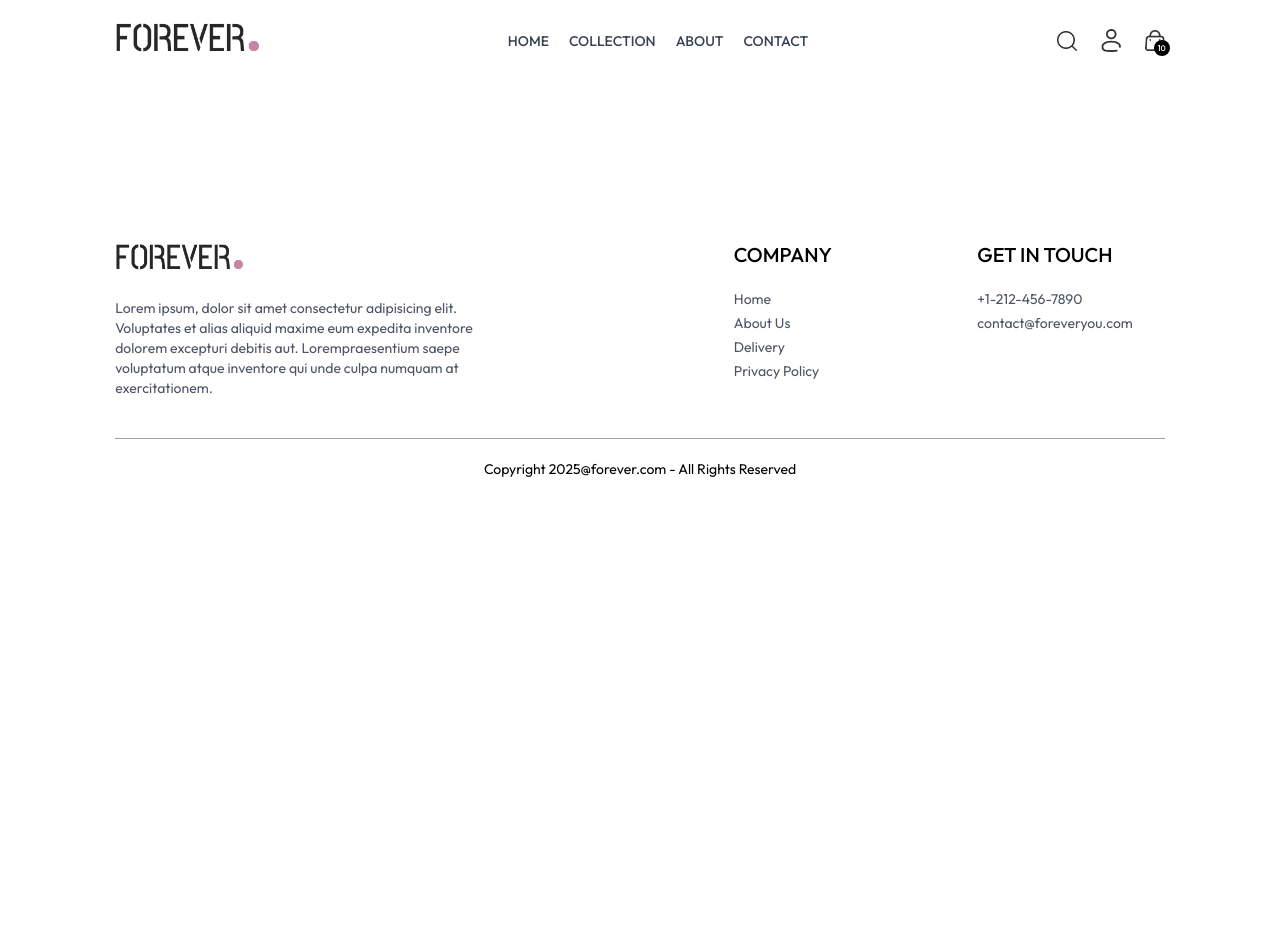
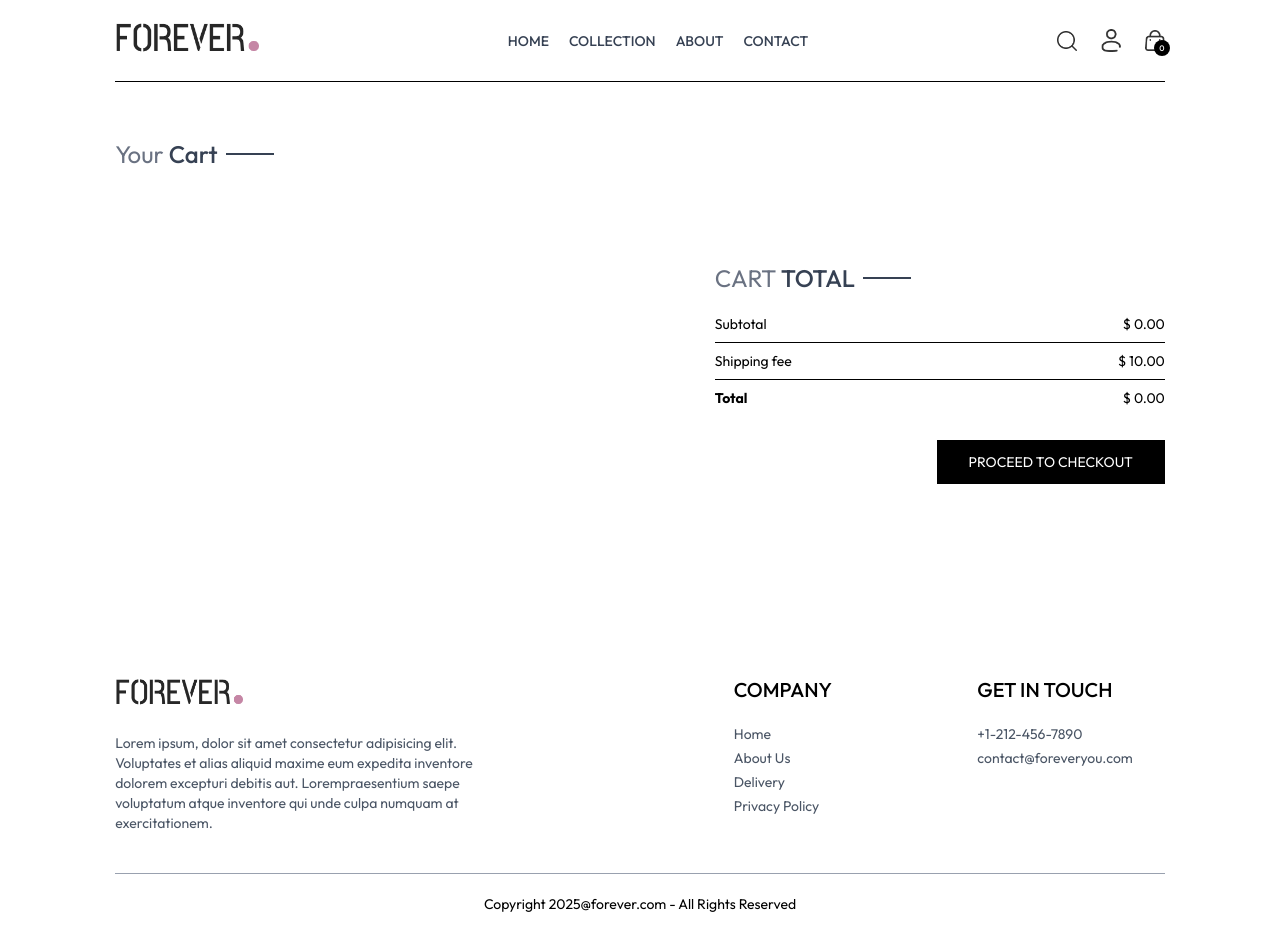
Before and after one commit to tanya-pvt2005/ecommerce-app, a React (Vite) app in the folder frontend/: page /cart in a window 1280 px wide. Before the commit the page ends 800 px from the top, so only its background shows below. Built offline with nearby package versions, Linux system fonts and the light colour scheme.

Commit message:
Complete Cart Page

```diff
--- a/frontend/src/App.jsx
+++ b/frontend/src/App.jsx
@@ -12,13 +12,14 @@
 import Navbar from './components/Navbar'
 import Footer from './components/Footer'
 import Searchbar from './components/Searchbar'
-
+import { ToastContainer, toast } from 'react-toastify';
 
 const App = () => {
   return (
     // It adds responsive left-right padding that increases with screen size — from fixed 16px on mobile to 5–9% of the viewport width on larger screens.
 
     <div className='px-4 sm:px-[5vw] md:px-[7vw] lg:px-[9vw]'>
+      <ToastContainer />
       <Navbar/>
       <Searchbar/>
       <Routes>
--- /dev/null
+++ b/frontend/src/components/CartTotal.jsx
@@ -0,0 +1,35 @@
+import React, { useContext } from 'react'
+import { ShopContext } from '../context/ShopContext'
+import Title from './Title'
+//total cart amount
+const CartTotal = () => {
+
+    const {currency, delivery_fee, getCartAmount} = useContext(ShopContext)
+
+  return (
+    <div className='w-full'>
+      <div className="text-2xl">
+        <Title text1="CART" text2="TOTAL"></Title>
+      </div>
+
+      <div className="flex-col flex gap-2 mt-2 text-sm">
+        <div className="flex justify-between">
+            <p>Subtotal</p>
+            <p>{currency} {getCartAmount()}.00</p>
+        </div>
+        <hr></hr>
+        <div className="flex justify-between">
+            <p>Shipping fee</p>
+            <p>{currency} {delivery_fee}.00</p>
+        </div>
+        <hr></hr>
+        <div className="flex justify-between">
+            <b>Total</b>
+            <p>{currency} {getCartAmount()===0 ? 0 : getCartAmount()+delivery_fee}.00</p>
+        </div>
+      </div>
+    </div>
+  )
+}
+
+export default CartTotal
--- a/frontend/src/components/Navbar.jsx
+++ b/frontend/src/components/Navbar.jsx
@@ -7,7 +7,7 @@
 const Navbar = () => {
     //state var for sidebar
     const [visible, setVisible] = useState(false)
-    const {showSearch, setShowSearch} = useContext(ShopContext)
+    const {showSearch, setShowSearch, getCartCount} = useContext(ShopContext)
     return (
         <div>
             <div className='flex items-center justify-between py-5 font-medium'>
@@ -56,7 +56,7 @@
                     {/* cart and its counter */}
                     <Link to='/cart' className='relative'>
                         <img src={assets.cart_icon} className='w-5 min-w-5'></img>
-                        <p className='absolute right-[-5px] bottom-[-5px] w-4 text-center leading-4 bg-black text-white aspect-square rounded-full text-[8px]'>10</p>
+                        <p className='absolute right-[-5px] bottom-[-5px] w-4 text-center leading-4 bg-black text-white aspect-square rounded-full text-[8px]'>{getCartCount()||0}</p>
                     </Link>
 
                     {/* sidebar menu for phone screen */}
--- a/frontend/src/components/RelatedProducts.jsx
+++ b/frontend/src/components/RelatedProducts.jsx
@@ -13,13 +13,13 @@
         if(products.length>0){
 
             let pdtCopy = products.slice();
-            console.log(pdtCopy)
+            // console.log(pdtCopy)
 
             //filter pdtCopy
             pdtCopy = pdtCopy.filter((item)=>(category === item.category ))
-            console.log(pdtCopy)
+            // console.log(pdtCopy)
             pdtCopy = pdtCopy.filter((item)=>(subCategory === item.subCategory))
-            console.log(pdtCopy)
+            // console.log(pdtCopy)
 
             setRelated(pdtCopy.slice(0,5))
 
--- a/frontend/src/context/ShopContext.jsx
+++ b/frontend/src/context/ShopContext.jsx
@@ -1,5 +1,7 @@
-import { createContext, useState } from "react";
+import { createContext, useEffect, useState } from "react";
 import { products } from "../assets/frontend_assets/assets";
+import { useNavigate } from 'react-router-dom';
+import { toast } from "react-toastify";
 
 //Context lets you share data globally across your component tree without passing props manually at every level.
 //Has 3 main parts: createContext, Provider function, useContext
@@ -12,9 +14,92 @@
     const delivery_fee = 10
     const [search, setSearch] = useState("")
     const [showSearch, setShowSearch] = useState(false)
+    //for add to cart functionality
+    const [cartItems, setCartItems] = useState({})
+    const navigate = useNavigate(); //hook
+
+    // --------------------------------------------------------------------------------------------------------------
+    //arrow function with name add to cart
+    const addToCart = async(itemId, size)=>{
+        //selected size and pdt added to cart
+        if(!size){
+            toast.error('Select Product Size')
+            return
+        }
+        let cartData = structuredClone(cartItems) //create copy of cartItems
+        console.log(cartData)
+        //checks if item exists in the cart
+        if(cartData[itemId]){
+            //checks if ussi size ka pehle exist krta h
+            if(cartData[itemId][size]){
+                cartData[itemId][size]+=1
+            }
+            else{
+                cartData[itemId][size]=1;
+            }
+        }else{
+            //create a newc entry of the product
+            cartData[itemId] = {}
+            cartData[itemId][size] = 1
+        }
+        setCartItems(cartData)
+    }
+
+    useEffect(()=>{
+        console.log(cartItems)
+    },[cartItems])
+
+
+    //get cart count
+    const getCartCount = ()=>{
+        let totalCount = 0;
+        for(const itemId in cartItems){
+            for(const size in cartItems[itemId]){
+                try{
+                    const quantity = cartItems[itemId][size];
+                    if(quantity>0){
+                        totalCount+=quantity
+                    }
+                }catch(error){
+                    console.log(error)
+                }
+            }
+        }
+        return totalCount
+    }
+
+
+    //clear cartData or modify cartItems
+    const updateQuantity = async(itemId, size, quantity)=>{
+
+        let cartData = structuredClone(cartItems)
+        cartData[itemId][size] = quantity
+        setCartItems(cartData);
+
+    }
+
+    //get cart amount
+    const getCartAmount = () =>{
+        let count = 0;
+        for(const items in cartItems){
+            //to get the product price
+            let itemInfo = products.find((product)=> product._id === items)
+            for(const item in cartItems[items]){
+                try{
+                    if(cartItems[items][item]>0){
+                        count += itemInfo.price * cartItems[items][item]
+                    }
+                }catch(error){
+                    console.log(error)
+                }
+            }
+        }
+
+        return count;
+    }
 
     const value = {
-        products, currency, delivery_fee, search, setSearch, showSearch, setShowSearch
+        products, currency, delivery_fee, search, setSearch, showSearch, setShowSearch, addToCart, getCartCount, cartItems, updateQuantity, getCartAmount, navigate
 
     }
     return (
--- a/frontend/src/pages/Cart.jsx
+++ b/frontend/src/pages/Cart.jsx
@@ -1,9 +1,75 @@
-import React from 'react'
+import React, { useContext,useState, useEffect } from 'react'
+import { ShopContext } from '../context/ShopContext'
+import Title from '../components/Title'
+import { assets } from '../assets/frontend_assets/assets'
+import CartTotal from '../components/CartTotal'
 
 const Cart = () => {
+
+  const {currency, products, cartItems,updateQuantity, navigate} = useContext(ShopContext)
+
+  //changing data into array format
+  const [cartData, setCartData] = useState([])
+
+   useEffect(() => {
+    const tempData = []
+
+    for (const items in cartItems) {
+      for (const item in cartItems[items]) {
+        if (cartItems[items][item] > 0) {
+          tempData.push({
+            _id: items,
+            size: item, // size of the cloth: S, M, L etc
+            quantity: cartItems[items][item]
+          })
+        }
+      }
+    }
+
+    setCartData(tempData)
+    // console.log("Cart Data:", tempData) // Just console log, no state update
+  }
+  , [cartItems])
+
+
   return (
-    <div>
+    <div className='border-t pt-14'>
+      <div className='text-2xl mb-3'>
+        <Title text1='Your' text2='Cart'></Title>
+      </div>
+      <div>
+        {
+          cartData.map((item,idx)=>{
+            const productData = products.find((product)=>product._id === item._id)
+            return (
+              <div key = {idx} className='py-4 border-t bprder-b text-gray-700 grid grid-cols-[4fr_0.5fr_0.5fr] sm:grid-cols-[4fr_2fr_0.5fr] items-center gap-4'>
+                <div className='flex items-start gap-6'>
+                  <img className='w-16 sm:w-20' src = {productData.image[0]}></img>
+                  <div>
+                    <p className='text-xs sm:text-lg font-medium'>{productData.name}</p>
+                    <div className='flex items-center gap-5 mt-2'>
+                      <p>{currency}{productData.price}</p>
+                      <p className='px-2 sm:px-3 sm:py-1 bg-slate-50'>{item.size}</p>
+                    </div>
+                  </div>
+                  </div>
 
+                  <input onChange={(e)=>e.target.value === '' || e.target.value === '0' ? null : updateQuantity(item._id, item.size, Number(e.target.value))} type= 'number' min={1} className='border border-gray-400 max-w-20 px-1 sm:px-2' defaultValue={item.quantity}></input>
+                  {/* bin icon to remove the image */}
+                  <img onClick = {()=>updateQuantity(item._id, item.size, 0)} className='w-4 mr-4 sm:w-5 cursor-pointer' src={assets.bin_icon}></img>
+              </div>
+            )
+          })
+        }
+      </div>
+      <div className="flex justify-end my-20">
+        <div className="w-full sm:w-[450px]">
+          <CartTotal/>
+          <div className="w-full text-end">
+            <button onClick = {()=>navigate('/place-order')} className='bg-black cursor-pointer text-white text-sm my-8 py-3 px-8'>PROCEED TO CHECKOUT</button>
+          </div>
+        </div>
+      </div>
     </div>
   )
 }
--- a/frontend/src/pages/Product.jsx
+++ b/frontend/src/pages/Product.jsx
@@ -12,7 +12,7 @@
 
   // display p info using this pid
   //get all p data first
-  const {products, currency} = useContext(ShopContext)
+  const {products, currency, addToCart} = useContext(ShopContext)
   const [productData, setProductData] = useState(false);
   const [image, setImage] = useState('')//store first image
   const [size, setSize] = useState('')
@@ -72,7 +72,7 @@
                   })}
                 </div>
               </div>
-              <button className='bg-black text-white px-8 py-3 text-sm active:bg-gray-700'>ADD TO CART</button>
+              <button onClick={()=>addToCart(productData._id, size)} className='bg-black cursor-pointer text-white px-8 py-3 text-sm active:bg-gray-700'>ADD TO CART</button>
               <hr className='mt-8 sm:w-4/5'></hr>
               <div className='text-sm text-gray-500 mt-5 flex flex-col gap-1'>
                 <p>100% Original Product</p>
```
